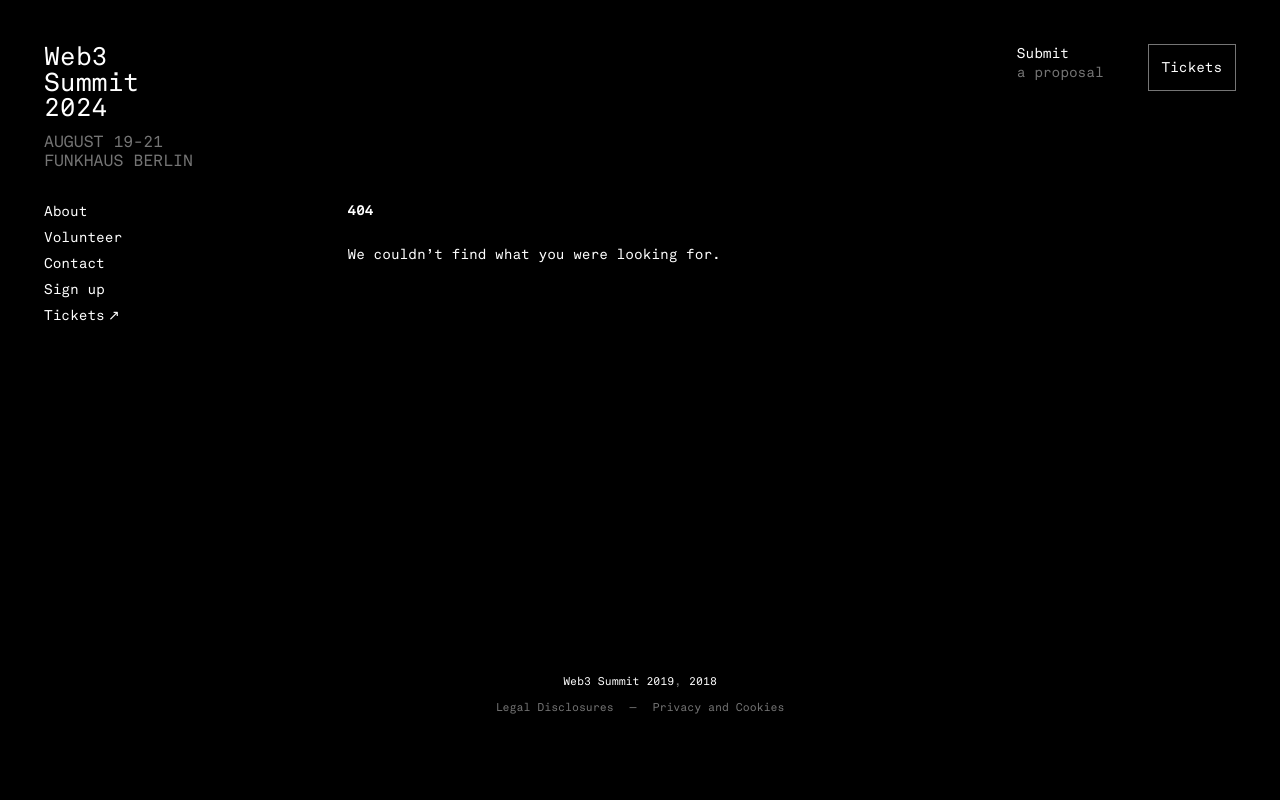
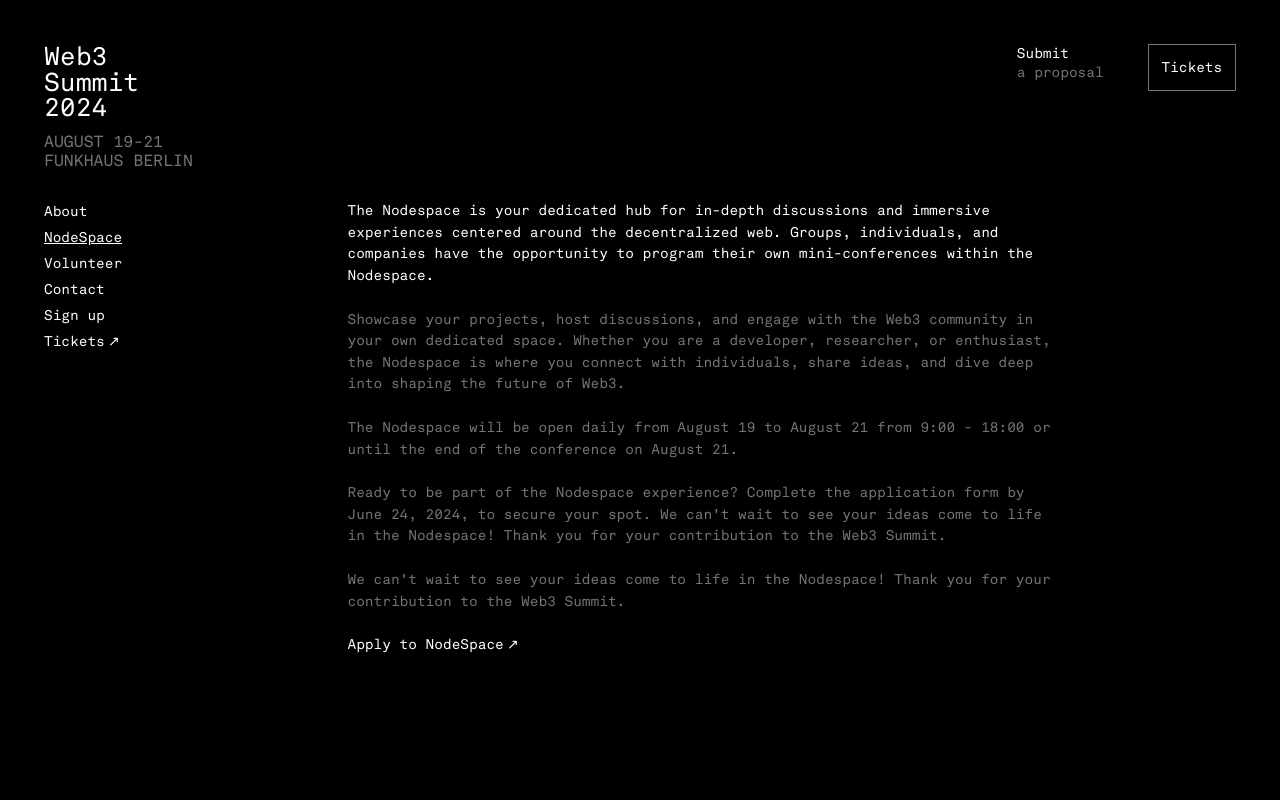
Before and after one commit to carinaluise/web3summit2024, a Gatsby site: page /nodespace in a window 1280 px wide. Before the commit this address had no page. Shown: the top 800 px of the page. Built offline with nearby package versions, Linux system fonts and the light colour scheme; Gatsby itself is replaced by a stand-in of ours.

Commit message:
add nodes page

```diff
--- a/src/components/Header.js
+++ b/src/components/Header.js
@@ -35,6 +35,9 @@
             <Link to="/about">About</Link>
           </li>
           <li>
+            <Link to="/nodespace">NodeSpace</Link>
+          </li>
+          <li>
             <Link to="/volunteer">Volunteer</Link>
           </li>
           <li>
--- a/src/config/site.js
+++ b/src/config/site.js
@@ -3,4 +3,5 @@
   submitForm:
     "https://docs.google.com/forms/d/e/1FAIpQLSe5X9pYNbSKFBJ-Rpis9Li4xqLnlIN1-iHNDOWAwb03qhx6_w/viewform?usp=sf_link",
   volunteerForm: "https://forms.gle/YSiQBuFSST6oVzfHA",
+  nodespaceForm: "https://forms.gle/b67Y4SZEftmJBHUw5",
 };
--- /dev/null
+++ b/src/pages/nodespace.js
@@ -0,0 +1,52 @@
+import React from "react";
+import Layout from "../components/Layout";
+
+import { urls } from "../config/site";
+
+const NodespacePage = () => {
+  const { nodespaceForm } = urls;
+
+  return (
+    <Layout page="nodespace">
+      <p>
+        The Nodespace is your dedicated hub for in-depth discussions and
+        immersive experiences centered around the decentralized web. Groups,
+        individuals, and companies have the opportunity to program their own
+        mini-conferences within the Nodespace.
+        <br />
+      </p>
+      <p className="text-dark">
+        Showcase your projects, host discussions, and engage with the Web3
+        community in your own dedicated space. Whether you are a developer,
+        researcher, or enthusiast, the Nodespace is where you connect with
+        individuals, share ideas, and dive deep into shaping the future of Web3.
+      </p>
+      <p className="text-dark">
+        The Nodespace will be open daily from August 19 to August 21 from 9:00 -
+        18:00 or until the end of the conference on August 21.
+      </p>
+      <p className="text-dark">
+        Ready to be part of the Nodespace experience? Complete the application
+        form by June 24, 2024, to secure your spot. We can't wait to see your
+        ideas come to life in the Nodespace! Thank you for your contribution to
+        the Web3 Summit.
+      </p>
+      <p className="text-dark">
+        We can't wait to see your ideas come to life in the Nodespace! Thank you
+        for your contribution to the Web3 Summit.
+      </p>
+      <p>
+        <a
+          href={nodespaceForm}
+          target="_blank"
+          rel="noreferrer noopenner"
+          className="link-cta external-link"
+        >
+          Apply to NodeSpace
+        </a>
+      </p>
+    </Layout>
+  );
+};
+
+export default NodespacePage;
--- a/src/styles/imports/_global.scss
+++ b/src/styles/imports/_global.scss
@@ -70,6 +70,18 @@
   }
 }
 
+.link-cta {
+    text-decoration: none;
+
+    &:visited {
+      text-decoration: none;
+    }
+
+    &:hover {
+      text-decoration: underline;
+    }
+}
+
 p {
   a {
     text-decoration: underline;
```
Also changed, not shown: src/pages/volunteer.js (+12 -13 lines).
